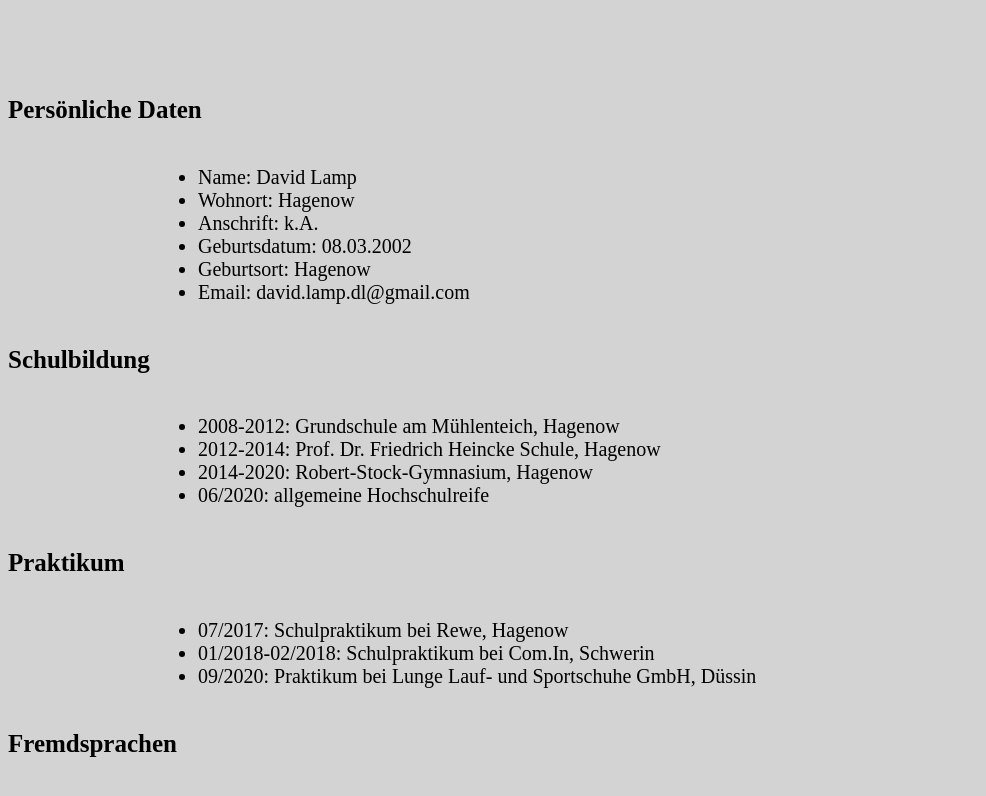
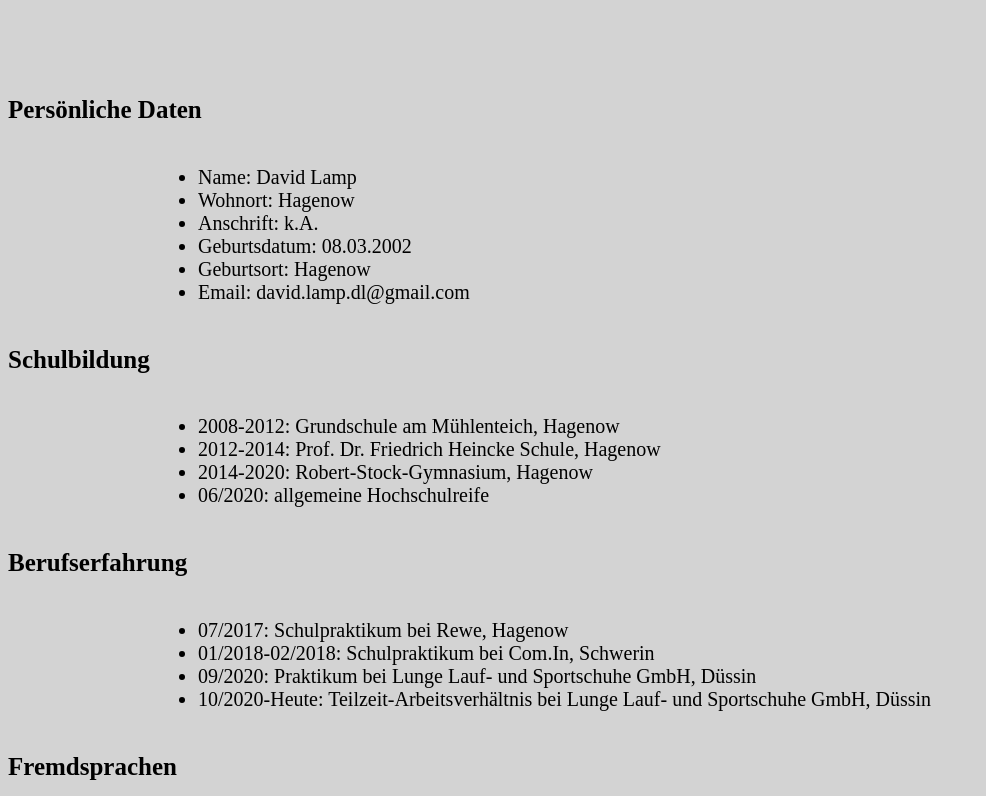
Before and after one commit to DavidL01/Lebenslauf, a plain HTML site: page index.html in a window 1280 px wide. Shown: the part 129-925 px from the top of the page, without its empty margins (0-986 px from the left). Drawn offline with Linux system fonts and the light colour scheme.

Commit message:
Update index.html

```diff
--- a/index.html
+++ b/index.html
@@ -28,11 +28,12 @@
      <li>06/2020:   allgemeine Hochschulreife </li>
    </ul>
 
-<h5>Praktikum</h5>
+<h5>Berufserfahrung</h5>
  <ul>
    <li>07/2017: Schulpraktikum bei Rewe, Hagenow</li>
    <li>01/2018-02/2018: Schulpraktikum bei Com.In, Schwerin</li>
    <li>09/2020: Praktikum bei Lunge Lauf- und Sportschuhe GmbH, Düssin</li>
+   <li>10/2020-Heute: Teilzeit-Arbeitsverhältnis bei Lunge Lauf- und Sportschuhe GmbH, Düssin</li>
  </ul>
 
  <h5>Fremdsprachen</h5>
```
